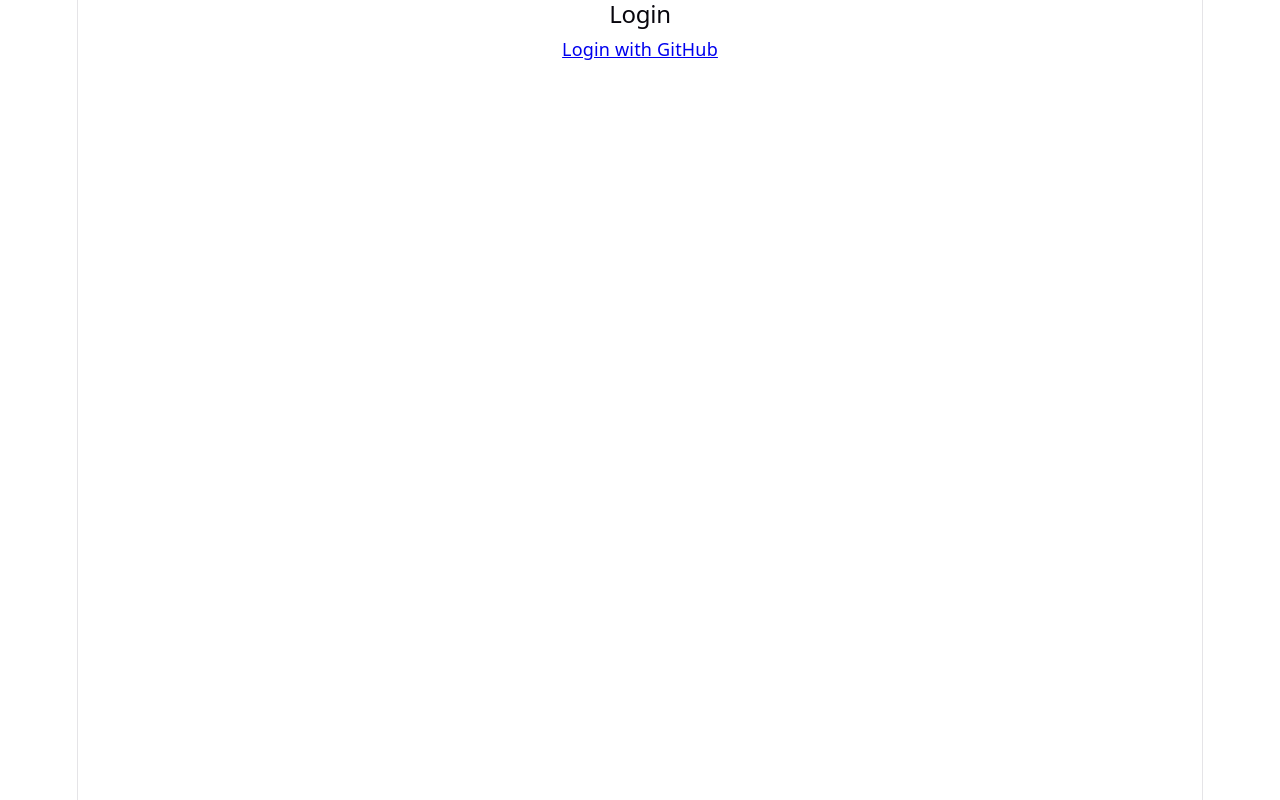
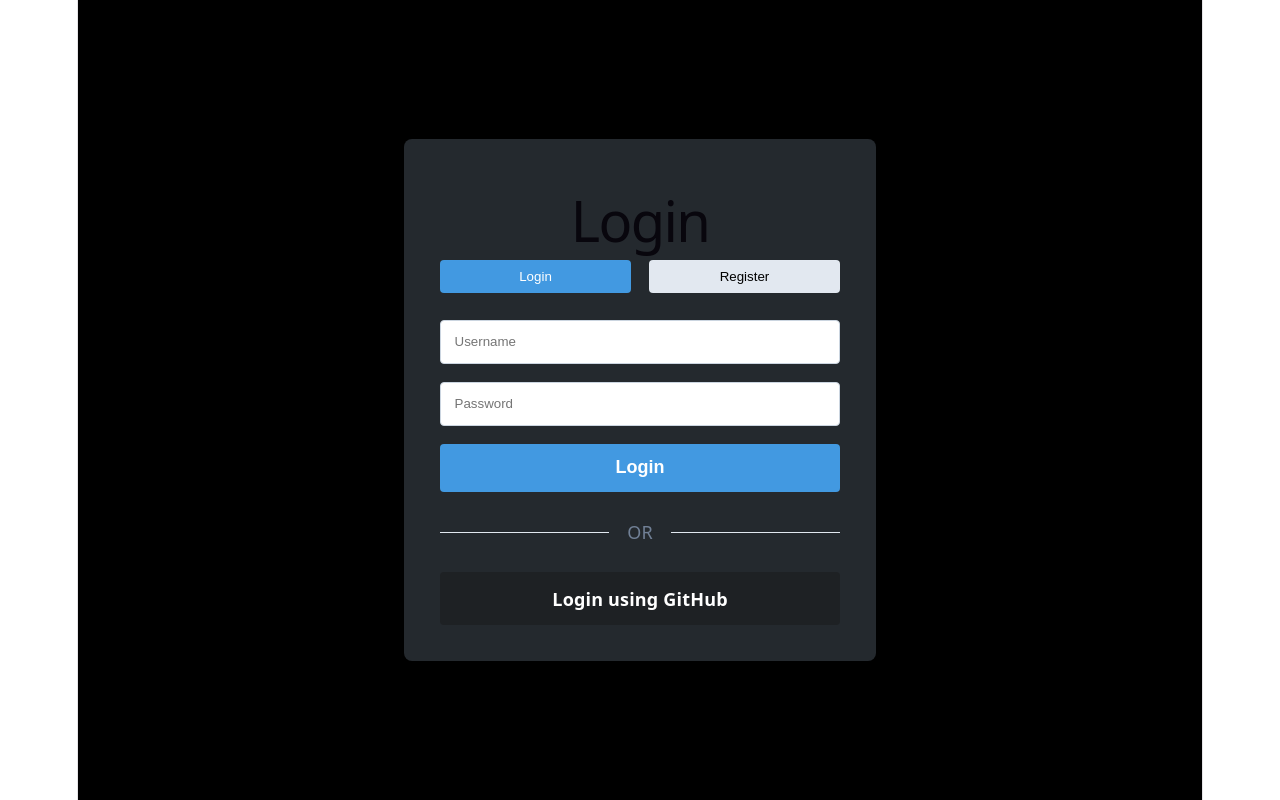
Before and after one commit to ithsjava25/project-backend-team-my-codebase-brings-all-the-boys, a React app in the folder frontend/: page /login in a window 1280 px wide. Built offline with nearby package versions, Linux system fonts and the light colour scheme; no server answers; the HTML template or start-up script is replaced by a standard one.

Commit message:
Implement form login

```diff
--- a/frontend/src/hooks/useAuth.js
+++ b/frontend/src/hooks/useAuth.js
@@ -1,4 +1,3 @@
-// Custom hook for authentication
 import { useState, useEffect } from 'react';
 import client from '../api/client';
 
@@ -6,17 +5,26 @@
     const [user, setUser] = useState(null);
     const [loading, setLoading] = useState(true);
 
-    useEffect(() => {
+    const fetchUser = () => {
+        setLoading(true);
         client.get('/auth/me')
             .then(res => setUser(res.data))
-            .catch(() => setUser(null))  // 401 = ej inloggad
+            .catch(() => setUser(null))
             .finally(() => setLoading(false));
+    };
+
+    useEffect(() => {
+        fetchUser();
     }, []);
+
+    const refetch = () => {
+        fetchUser();
+    };
 
     const logout = async () => {
         await client.post('/auth/logout');
         setUser(null);
     };
 
-    return { user, loading, logout };
+    return { user, loading, logout, refetch };
 }
--- a/frontend/src/pages/LoginPage.jsx
+++ b/frontend/src/pages/LoginPage.jsx
@@ -1,21 +1,191 @@
-import { useEffect } from 'react';
+import { useState } from 'react';
 import { useNavigate } from 'react-router-dom';
 import { useAuthContext } from '../context/AuthContext';
+import client from '../api/client';
 
 export default function LoginPage() {
-    const { user } = useAuthContext();
+    const { user, refetch } = useAuthContext();
+    const [error, setError] = useState('');
     const navigate = useNavigate();
+    const [isLogin, setIsLogin] = useState(true);
+    const [formData, setFormData] = useState({
+        username: '',
+        email: '',
+        password: '',
+        confirmPassword: ''
+    });
 
-    useEffect(() => {
-        if (user) navigate('/dashboard');
-    }, [user]);
+    if (user) navigate('/dashboard');
+
+    const handleSubmit = async (e) => {
+        e.preventDefault();
+        setError('');
+
+        try {
+            if (isLogin) {
+                // Login
+                await client.post('/auth/login', {
+                    username: formData.username,
+                    password: formData.password
+                });
+            } else {
+                // Register
+                await client.post('/auth/register', {
+                    username: formData.username,
+                    email: formData.email,
+                    password: formData.password,
+                    confirmPassword: formData.confirmPassword
+                });
+            }
+            // AuthContext gets user via /me
+            await refetch();
+            navigate('/dashboard');
+        } catch (err) {
+            const errorMsg = err.response?.data?.error
+                || err.response?.data?.message
+                || err.response?.data
+                || 'Unexpected error. Please try again.';
+            setError(typeof errorMsg === 'string' ? errorMsg : JSON.stringify(errorMsg));
+        }
+    };
 
     return (
-        <div>
-            <h2>Login</h2>
-            <a href="http://localhost:8080/oauth2/authorization/github">
-                Login with GitHub
-            </a>
+        <div style={{ minHeight: '100vh', display: 'flex', justifyContent: 'center', alignItems: 'center', background: 'black' }}>
+            <div style={{ backgroundColor: '#24292e', padding: '2rem', borderRadius: '8px', width: '100%', maxWidth: '400px' }}>
+                <h1 style={{ textAlign: 'center', marginBottom: '1.5rem' }}>
+                    {isLogin ? 'Login' : 'Register'}
+                </h1>
+
+                {/* Toggle */}
+                <div style={{ display: 'flex', marginBottom: '1.5rem', gap: '1rem' }}>
+                    <button
+                        onClick={() => setIsLogin(true)}
+                        style={{
+                            flex: 1,
+                            padding: '0.5rem',
+                            background: isLogin ? '#4299e1' : '#e2e8f0',
+                            color: isLogin ? 'white' : 'black',
+                            border: 'none',
+                            borderRadius: '4px',
+                            cursor: 'pointer'
+                        }}
+                    >
+                        Login
+                    </button>
+                    <button
+                        onClick={() => setIsLogin(false)}
+                        style={{
+                            flex: 1,
+                            padding: '0.5rem',
+                            background: !isLogin ? '#4299e1' : '#e2e8f0',
+                            color: !isLogin ? 'white' : 'black',
+                            border: 'none',
+                            borderRadius: '4px',
+                            cursor: 'pointer'
+                        }}
+                    >
+                        Register
+                    </button>
+                </div>
+
+                {/* Error */}
+                {error && (
+                    <div style={{
+                        padding: '1rem',
+                        background: '#fed7d7',
+                        color: '#c53030',
+                        borderRadius: '4px',
+                        marginBottom: '1rem',
+                        fontSize: '0.95rem',
+                        fontWeight: '500'
+                    }}>
+                        ⚠️ {error}
+                    </div>
+                )}
+
+                {/* Form */}
+                <form onSubmit={handleSubmit} style={{ display: 'flex', flexDirection: 'column', gap: '1rem' }}>
+                    <input
+                        type="text"
+                        placeholder="Username"
+                        value={formData.username}
+                        onChange={(e) => setFormData({...formData, username: e.target.value})}
+                        required
+                        style={{ padding: '0.75rem', border: '1px solid #cbd5e0', borderRadius: '4px' }}
+                    />
+
+                    {!isLogin && (
+                        <input
+                            type="email"
+                            placeholder="Email"
+                            value={formData.email}
+                            onChange={(e) => setFormData({...formData, email: e.target.value})}
+                            required
+                            style={{ padding: '0.75rem', border: '1px solid #cbd5e0', borderRadius: '4px' }}
+                        />
+                    )}
+
+                    <input
+                        type="password"
+                        placeholder="Password"
+                        value={formData.password}
+                        onChange={(e) => setFormData({...formData, password: e.target.value})}
+                        required
+                        style={{ padding: '0.75rem', border: '1px solid #cbd5e0', borderRadius: '4px' }}
+                    />
+
+                    {!isLogin && (
+                        <input
+                            type="password"
+                            placeholder="Confirm Password"
+                            value={formData.confirmPassword}
+                            onChange={(e) => setFormData({...formData, confirmPassword: e.target.value})}
+                            required
+                            style={{ padding: '0.75rem', border: '1px solid #cbd5e0', borderRadius: '4px' }}
+                        />
+                    )}
+
+                    <button
+                        type="submit"
+                        style={{
+                            padding: '0.75rem',
+                            background: '#4299e1',
+                            color: 'white',
+                            border: 'none',
+                            borderRadius: '4px',
+                            cursor: 'pointer',
+                            fontSize: '1rem',
+                            fontWeight: 'bold'
+                        }}
+                    >
+                        {isLogin ? 'Login' : 'Register'}
+                    </button>
+                </form>
+
+                {/* Divider */}
+                <div style={{ display: 'flex', alignItems: 'center', margin: '1.5rem 0' }}>
+                    <div style={{ flex: 1, height: '1px', background: '#e2e8f0' }} />
+                    <span style={{ padding: '0 1rem', color: '#718096' }}>OR</span>
+                    <div style={{ flex: 1, height: '1px', background: '#e2e8f0' }} />
+                </div>
+
+                {/* GitHub OAuth */}
+                <a
+                    href="http://localhost:8080/oauth2/authorization/github"
+                    style={{
+                        display: 'block',
+                        textAlign: 'center',
+                        padding: '0.75rem',
+                        background: '#1e2124',
+                        color: 'white',
+                        textDecoration: 'none',
+                        borderRadius: '4px',
+                        fontWeight: 'bold'
+                    }}
+                >
+                    Login using GitHub
+                </a>
+            </div>
         </div>
     );
 }
```
Also changed, not shown: 1 other file (tests, documents, lock files or other folders).
